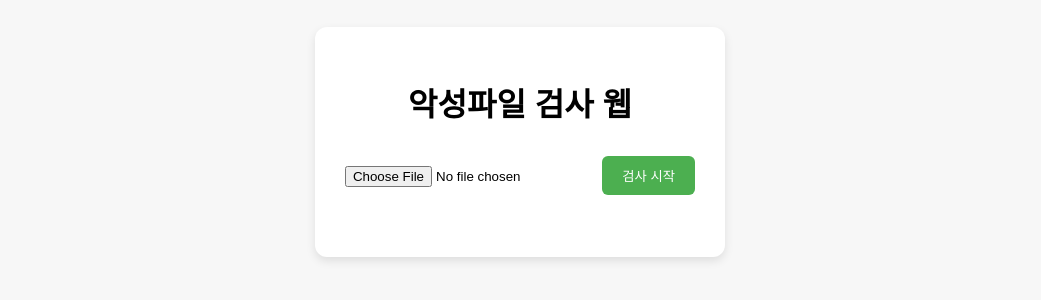
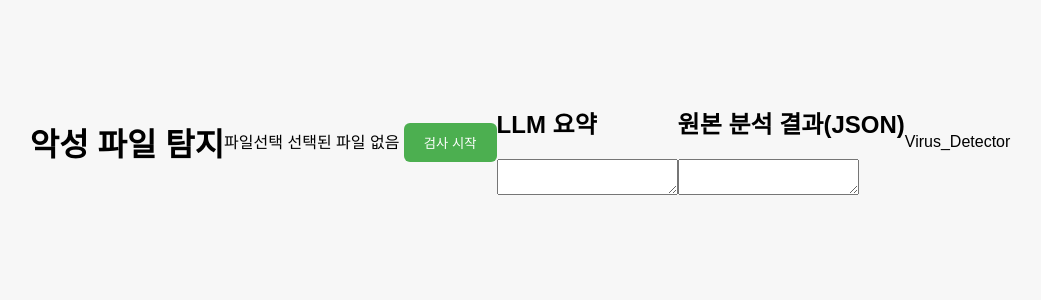
Before and after one commit to uhjin034/webvercel, a plain HTML site: page index.html in a window 1280 px wide. Shown: the part 266-566 px from the top of the page, without its empty margins (120-1161 px from the left). Drawn offline with Linux system fonts and the light colour scheme.

Commit message:
Update index.html

```diff
--- a/index.html
+++ b/index.html
@@ -3,16 +3,30 @@
 <head>
   <meta charset="UTF-8">
   <meta name="viewport" content="width=device-width, initial-scale=1.0">
-  <title>악성파일 검사 웹</title>
+  <title>악성 파일 탐지</title>
   <link rel="stylesheet" href="style.css">
 </head>
 <body>
-  <div class="container">
-    <h1>악성파일 검사 웹</h1>
-    <input type="file" id="fileInput">
-    <button id="checkBtn">검사 시작</button>
-    <div id="result"></div>
+  <h1 class="title">악성 파일 탐지</h1>
+
+  <div class="upload-box">
+    <label for="fileInput" class="file-btn">파일선택</label>
+    <input type="file" id="fileInput" hidden>
+    <span id="fileName">선택된 파일 없음</span>
+    <button id="scanBtn">검사 시작</button>
   </div>
+
+  <div class="result-box">
+    <h2>LLM 요약</h2>
+    <textarea id="llmSummary" readonly></textarea>
+  </div>
+
+  <div class="result-box">
+    <h2>원본 분석 결과(JSON)</h2>
+    <textarea id="jsonResult" readonly></textarea>
+  </div>
+
+  <footer>Virus_Detector</footer>
 
   <script src="script.js"></script>
 </body>
```
